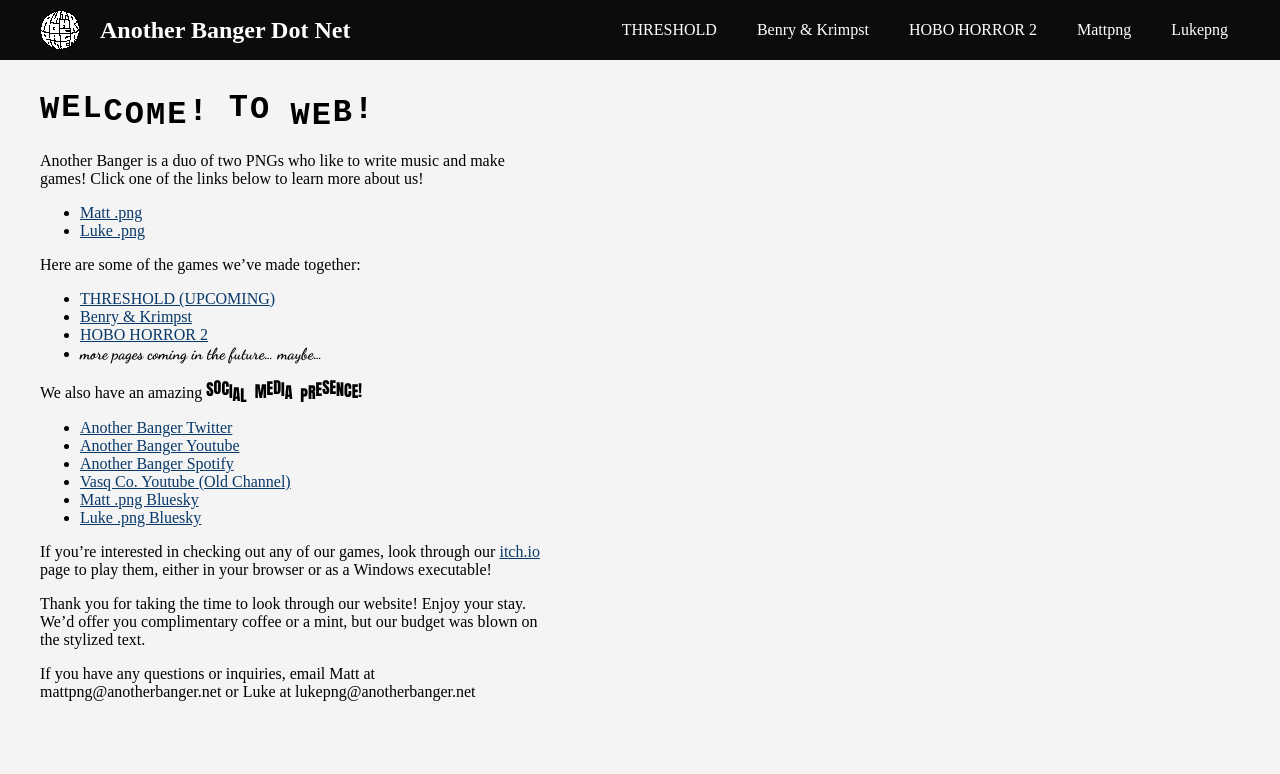
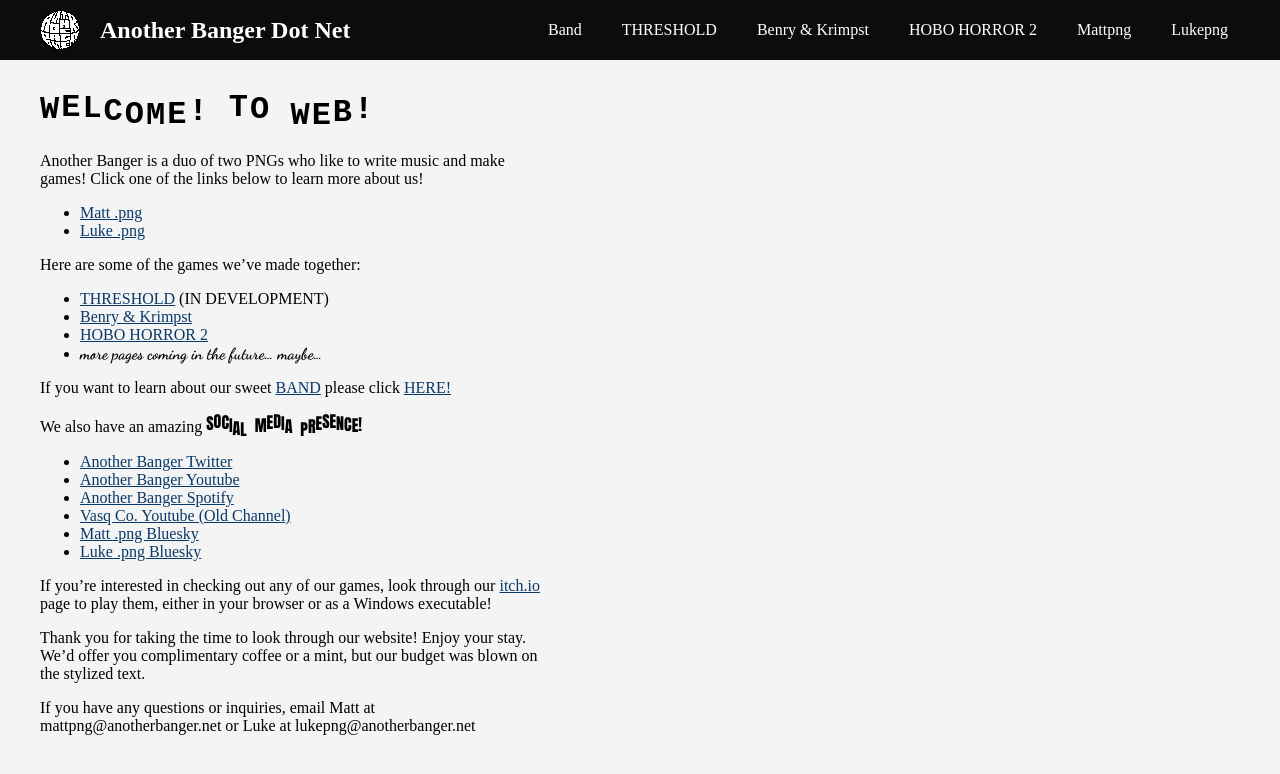
Before and after one commit to VasqCo/anotherbanger, a Jekyll site: the page built from index.markdown, in a window 1280 px wide. Shown: the top 774 px of the page. Built offline with Jekyll 4.4.1, drawn with Linux system fonts in a browser that asks for light colours; some web fonts are replaced.

Commit message:
Added new band webpage

```diff
--- a/index.markdown
+++ b/index.markdown
@@ -12,10 +12,12 @@
 
 Here are some of the games we've made together:
 
-* [THRESHOLD (UPCOMING)]({{ '/threshold/' | relative_url }})
+* [THRESHOLD]({{ '/threshold/' | relative_url }}) (IN DEVELOPMENT)
 * [Benry & Krimpst]({{ '/benryandkrimpst/' | relative_url }})
 * [HOBO HORROR 2]({{ '/hobohorror2/' | relative_url }})
 * <span style="font-family: 'Dancing Script', cursive; font-weight:700;">more pages coming in the future... maybe...</span>
+
+If you want to learn about our sweet [BAND](band) please click [HERE!](/band/)
 
 We also have an amazing <span style="font-family: 'Anton', 'Impact', serif;" class="wave">SOCIAL MEDIA PRESENCE!</span>
 
```
Also changed, not shown: band.markdown (added, +46 -0 lines).
